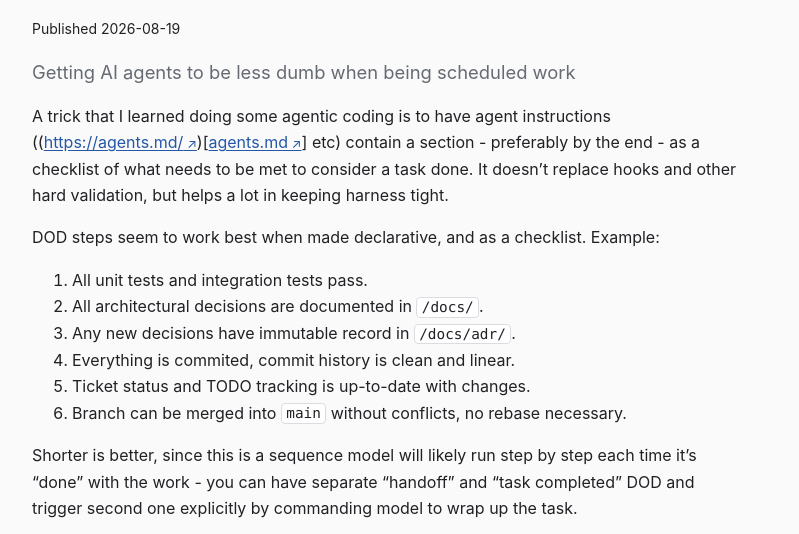
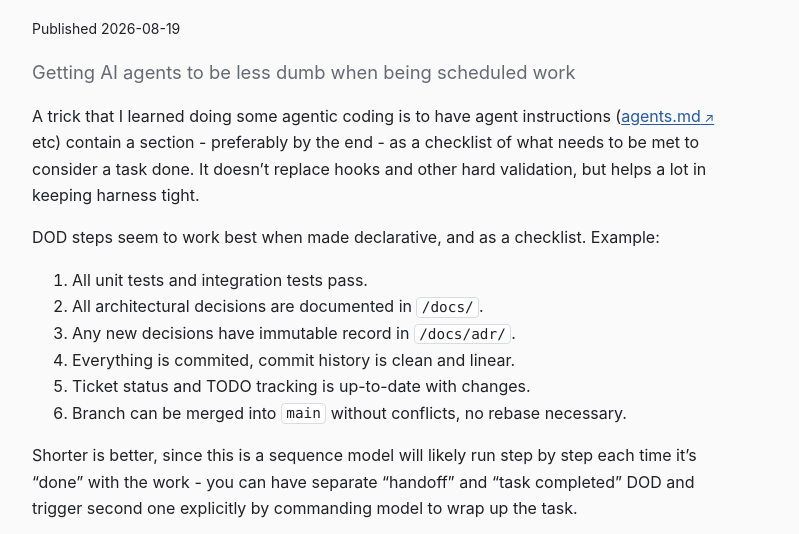
Before and after one commit to asmnh/homepage, an Astro site: page /notes/agent-dod in a window 1280 px wide. Shown: the part 253-787 px from the top of the page, without its empty margins (240-1039 px from the left). Built offline with nearby package versions, Linux system fonts and the light colour scheme; Astro itself is replaced by a stand-in of ours.

Commit message:
Fix link

```diff
--- a/src/content/notes/agent-dod.md
+++ b/src/content/notes/agent-dod.md
@@ -7,7 +7,7 @@ tags:
 draft: false
 ---
 
-A trick that I learned doing some agentic coding is to have agent instructions ((https://agents.md/)[agents.md] etc) contain a section - preferably by the end - as a checklist of what needs to be met to consider a task done. It doesn't replace hooks and other hard validation, but helps a lot in keeping harness tight.
+A trick that I learned doing some agentic coding is to have agent instructions ([agents.md](https://agents.md/) etc) contain a section - preferably by the end - as a checklist of what needs to be met to consider a task done. It doesn't replace hooks and other hard validation, but helps a lot in keeping harness tight.
 
 DOD steps seem to work best when made declarative, and as a checklist. Example:
 
```
